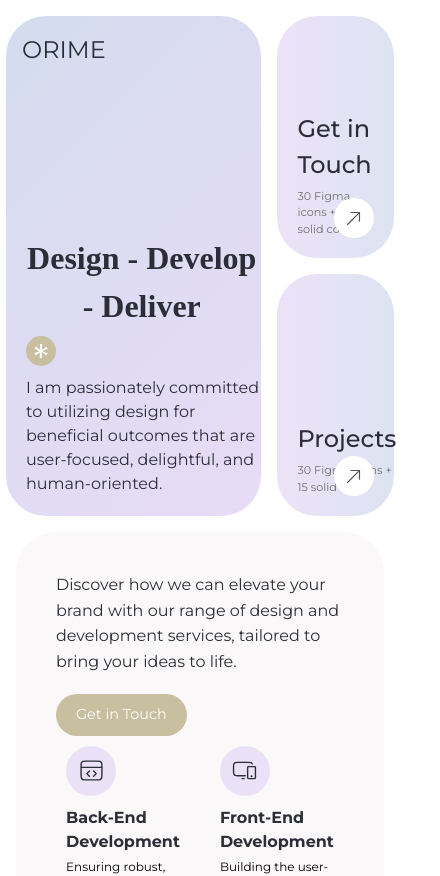
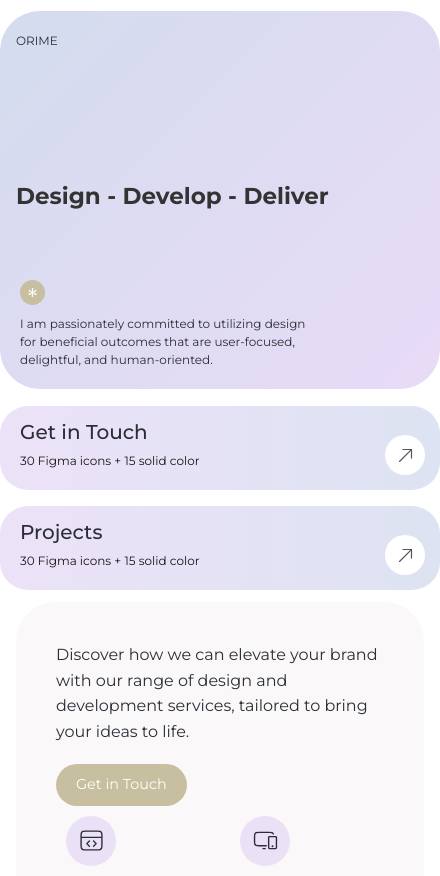
Before and after one commit to sofiyaOsadchi/FinalProject, a React (Vite) app: page /studio in a window 390 px wide. Shown: the top 876 px of the page, 440 px wide, since content can reach past the window. Built offline with nearby package versions, Linux system fonts and the light colour scheme; a web font is replaced by a local one.

Commit message:
responssive

```diff
--- a/src/routes/LandingPage/LandingPage.tsx
+++ b/src/routes/LandingPage/LandingPage.tsx
@@ -47,7 +47,7 @@ const LandingPage = () => {
                     <h3>ORIME</h3>
                 </div>
                 <div className="center-text">
-                    <h1>Design - Develop - Deliver</h1>
+                    <h2>Design - Develop - Deliver</h2>
                 </div>
                 <div className="bottom-left-content">
                     <img src="img/About US Star.svg" alt="Asterisk" className="asterisk-icon" />
--- a/src/routes/LandingPage/Styles/_mainBanner.scss
+++ b/src/routes/LandingPage/Styles/_mainBanner.scss
@@ -118,7 +118,7 @@
 
 .banner-content p {
     font-size: 0.7rem;
-    color: #707070;
+    color: #181717;
     margin-top: 5px;
 }
 
--- /dev/null
+++ b/src/routes/LandingPage/Styles/_mainBannerResponsive.scss
@@ -0,0 +1,374 @@
+/* עד 2500px */
+@media (max-width: 2500px) {
+    .banner-container {
+        width: 1888px;
+        height: 567px;
+    }
+
+    .banner {
+        width: 1495px;
+    }
+
+    .side-banners {
+        width: 377px;
+    }
+
+        .small-banner {
+height: 275px;
+        }
+}
+
+/* עד 1920px */
+@media (max-width: 1920px) {
+    .banner-container {
+            width: 1888px;
+            height: 567px;
+        }
+
+        .banner {
+            width: 1495px;
+            height: 567px;
+        }
+
+        .side-banners {
+            width: 377px;
+        }
+
+        .small-banner {
+            height: 275px;
+        }
+
+    .center-text h2 {
+        font-size: 44px;
+        font-weight: 600;
+        margin-top: -20px;
+    }
+
+    .side-banners h2{
+        font-size: 28px;
+        font-weight: 500;
+    }
+
+    .top-left-text h3 {
+        font-size: 12px;
+        font-weight: 400;
+    }
+
+.icon-container {
+    border-radius: 50%;
+    width: 52px;
+    height: 52px;
+    right: 20px;
+    bottom: 20px;
+}
+
+.arrow-icon {
+    width: 40px;
+    height: 40px;
+}
+
+}
+
+/* עד 1400px */
+@media (max-width: 1400px) {
+.banner-container {
+        width: 1368px;
+        height: 567px;
+    }
+
+    .banner {
+        width: 975px;
+        height: 567px;
+    }
+
+    .side-banners {
+        width: 377px;
+    }
+
+    .small-banner {
+        height: 275px;
+    }
+
+    .center-text h2 {
+        font-size: 44px;
+        font-weight: 600;
+        margin-top: -20px;
+    }
+
+    .side-banners h2 {
+        font-size: 28px;
+        font-weight: 500;
+    }
+
+    .top-left-text h3 {
+        font-size: 12px;
+        font-weight: 400;
+    }
+
+    .icon-container {
+        border-radius: 50%;
+        width: 52px;
+        height: 52px;
+        right: 20px;
+        bottom: 20px;
+    }
+
+    .arrow-icon {
+        width: 40px;
+        height: 40px;
+    }
+}
+
+/* עד 1000px */
+@media (max-width: 1000px) {
+    .banner-container {
+            width: 968px;
+            height: 567px;
+        }
+
+        .banner {
+            width: 657px;
+            height: 567px;
+        }
+
+        .side-banners {
+            width: 295px;
+        }
+
+        .small-banner {
+            height: 275px;
+        }
+
+        .center-text h2 {
+            font-size: 40px;
+            font-weight: 600;
+            margin-top: -20px;
+        }
+
+        .side-banners h2 {
+            font-size: 24px;
+            font-weight: 500;
+        }
+
+        .top-left-text h3 {
+            font-size: 12px;
+            font-weight: 400;
+        }
+
+        .icon-container {
+            border-radius: 50%;
+            width: 48px;
+            height: 48px;
+            right: 20px;
+            bottom: 20px;
+        }
+
+        .arrow-icon {
+            width: 40px;
+            height: 40px;
+        }
+}
+
+/* עד 680px */
+@media (max-width: 680px) {
+    .banner-container {
+        flex-direction: column;
+        align-items: center;
+        width: 657px;
+            height: 570px;
+
+    }
+
+
+   .banner {
+    margin-top: -5px;
+    margin-left: 16px;
+        margin-right: 16px;
+       width: 657px;
+       height: 378px;
+   }
+
+ .center-text h2 {
+     font-size: 23px;
+     font-weight: 600;
+     margin-top: -20px;
+ }
+
+ .bottom-left-content {
+     position: absolute;
+     bottom: 20px;
+     display: flex;
+     align-items: center;
+     flex-direction: column;
+     align-items: flex-start;
+ }
+
+  .top-left-text h3 {
+      font-size: 12px;
+      font-weight: 400;
+      margin-top: 5px;
+
+  }
+
+ .asterisk-icon {
+     width: 25px;
+     height: 25px;
+     margin-right: 10px;
+     background-color: #C8BEA0;
+     border-radius: 50%;
+     padding: 8px;
+     margin-bottom: 10px;
+ }
+
+
+
+ .bottom-left-content p {
+     font-size: 12px;
+     margin: 0;
+
+     line-height: 1.5;
+ }
+
+
+
+   .side-banners {
+       width: 657px;
+       height: 180px;
+   }
+
+   .small-banner {
+       height: 84px;
+       border-radius: 28px;
+   }
+
+
+
+   .side-banners h2 {
+       font-size: 20px;
+       font-weight: 500;
+   }
+
+
+
+   .banner-content p {
+    font-size: 12px;
+        font-weight: 400;
+       color: #181717;
+
+   }
+
+   .icon-container {
+       border-radius: 50%;
+       width: 40px;
+       height: 40px;
+       right: 15px;
+       bottom: 15px;
+   }
+
+   .arrow-icon {
+       width: 35px;
+       height: 35px;
+   }
+}
+
+/* מובייל - עד 480px */
+@media (max-width: 470px) {
+.banner-container {
+        flex-direction: column;
+        align-items: center;
+        width: 440px;
+        height: 570px;
+
+    }
+
+
+    .banner {
+        margin-top: -5px;
+        margin-left: 16px;
+        margin-right: 16px;
+        width: 440px;
+        height: 378px;
+    }
+
+    .center-text h2 {
+        font-size: 23px;
+        font-weight: 600;
+        margin-top: -20px;
+    }
+
+    .bottom-left-content {
+        position: absolute;
+        bottom: 20px;
+        display: flex;
+        align-items: center;
+        flex-direction: column;
+        align-items: flex-start;
+    }
+
+    .top-left-text h3 {
+        font-size: 12px;
+        font-weight: 400;
+        margin-top: 5px;
+
+    }
+
+    .asterisk-icon {
+        width: 25px;
+        height: 25px;
+        margin-right: 10px;
+        background-color: #C8BEA0;
+        border-radius: 50%;
+        padding: 8px;
+        margin-bottom: 10px;
+    }
+
+
+
+    .bottom-left-content p {
+        font-size: 12px;
+        margin: 0;
+
+        line-height: 1.5;
+    }
+
+
+
+    .side-banners {
+        width: 440px;
+        height: 180px;
+    }
+
+    .small-banner {
+        height: 84px;
+        border-radius: 28px;
+    }
+
+
+
+    .side-banners h2 {
+        font-size: 20px;
+        font-weight: 500;
+    }
+
+
+
+    .banner-content p {
+        font-size: 12px;
+        font-weight: 400;
+        color: #181717;
+
+    }
+
+    .icon-container {
+        border-radius: 50%;
+        width: 40px;
+        height: 40px;
+        right: 15px;
+        bottom: 15px;
+    }
+
+    .arrow-icon {
+        width: 35px;
+        height: 35px;
+    }
+}
--- a/src/routes/LandingPage/Styles/main.scss
+++ b/src/routes/LandingPage/Styles/main.scss
@@ -1,3 +1,4 @@
 @import "mainBanner";
 @import "mockup";
 @import "ourSrvices";
+@import "mainBannerResponsive";
```
